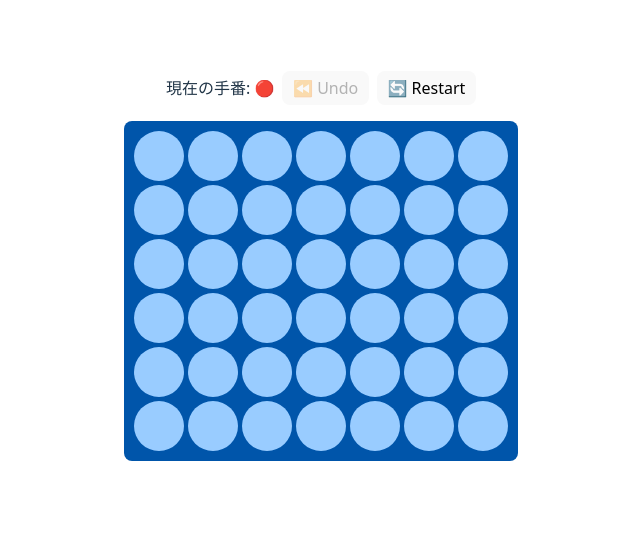
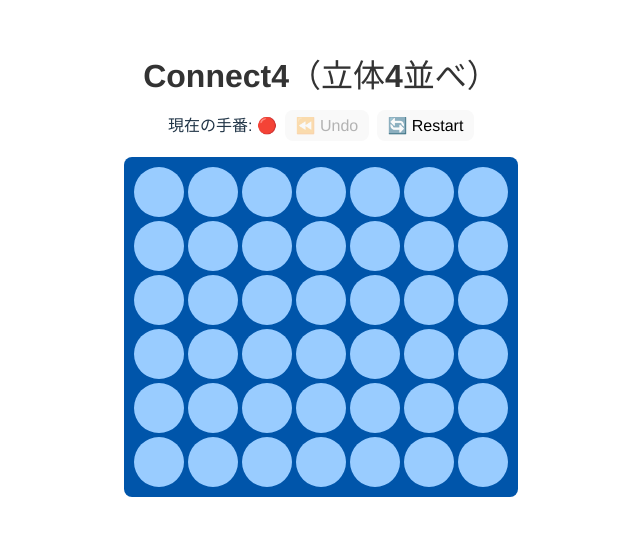
Before and after one commit to tako-chan0511/Connect4, a Vue app: page / in a window 1280 px wide. Shown: the part 134-670 px from the top of the page, without its empty margins (319-959 px from the left). Built offline with nearby package versions, Linux system fonts and the light colour scheme.

Commit message:
下にためる

```diff
--- a/src/App.vue
+++ b/src/App.vue
@@ -1,7 +1,29 @@
 <template>
-  <Connect4Board />
+  <div id="app">
+    <!-- タイトル表示 -->
+    <header class="app-header">
+      <h1>Connect4（立体4並べ）</h1>
+    </header>
+
+    <!-- Connect4 ボードコンポーネント -->
+    <Connect4Board />
+  </div>
 </template>
 
 <script setup lang="ts">
 import Connect4Board from './components/Connect4Board.vue';
 </script>
+
+<style>
+#app {
+  font-family: Avenir, Helvetica, Arial, sans-serif;
+  text-align: center;
+  margin-top: 20px;
+}
+
+.app-header h1 {
+  margin: 0 0 1rem;
+  font-size: 2rem;
+  color: #333;
+}
+</style>
--- a/src/components/Connect4Board.vue
+++ b/src/components/Connect4Board.vue
@@ -16,6 +16,7 @@
         :key="col"
         @click="dropDisc(col)"
       >
+        <!-- rows は ROWS-1 から 0 の降順 -->
         <Cell
           v-for="row in rows"
           :key="row"
@@ -45,15 +46,18 @@ type CellValue = 'R' | 'Y' | null;
 
 const COLUMNS = 7;
 const ROWS    = 6;
-const cols    = Array.from({ length: COLUMNS }, (_, i) => i);
-const rows    = Array.from({ length: ROWS    }, (_, i) => i);
 
-// 盤面＋手番＋勝者
-const board       = ref<CellValue[][]>( Array.from({ length: ROWS }, () => Array(COLUMNS).fill(null)) );
+// 列は 0..COLUMNS-1
+const cols = Array.from({ length: COLUMNS }, (_, i) => i);
+// 行は ROWS-1..0 の降順
+const rows = Array.from({ length: ROWS }, (_, i) => ROWS - 1 - i);
+
+const board       = ref<CellValue[][]>(
+  Array.from({ length: ROWS }, () => Array(COLUMNS).fill(null))
+);
 const currentDisc = ref<CellValue>('R');
-const winner      = ref<CellValue|'Draw'|null>(null);
+const winner      = ref<CellValue | 'Draw' | null>(null);
 
-// 「盤面と手番」を丸ごと保存する履歴
 interface Snapshot {
   board: CellValue[][];
   turn: CellValue;
@@ -65,7 +69,7 @@ function cloneBoard(b: CellValue[][]): CellValue[][] {
   return b.map(row => [...row]);
 }
 
-// 今の状態を履歴にプッシュ
+// 履歴追加
 function pushHistory() {
   history.value.push({
     board: cloneBoard(board.value),
@@ -73,7 +77,7 @@ function pushHistory() {
   });
 }
 
-// リセット（初期化）
+// 初期化
 function reset() {
   board.value = Array.from({ length: ROWS }, () => Array(COLUMNS).fill(null));
   currentDisc.value = 'R';
@@ -86,28 +90,24 @@ reset();
 // Undo
 function undo() {
   if (history.value.length <= 1) return;
-  history.value.pop(); // 直前状態を消す
+  history.value.pop();
   const snap = history.value[history.value.length - 1];
   board.value = cloneBoard(snap.board);
   currentDisc.value = snap.turn;
   winner.value = null;
 }
 
-// 実際に一手を打つ
+// 一手を打つ
 function doMove(color: CellValue, col: number): boolean {
-  // 空きマスに落とす
   for (let r = ROWS - 1; r >= 0; r--) {
     if (board.value[r][col] === null) {
       pushHistory();
       board.value[r][col] = color;
-
-      // 勝敗判定
       if (hasWon(board.value, color)) {
         winner.value = color;
       } else if (validColumns(board.value).length === 0) {
         winner.value = 'Draw';
       } else {
-        // 手番交代
         currentDisc.value = color === 'R' ? 'Y' : 'R';
       }
       return true;
@@ -122,7 +122,7 @@ function dropDisc(col: number) {
   doMove('R', col);
 }
 
-// CPU の手番
+// CPUの手
 watch(currentDisc, async disc => {
   if (disc === 'Y' && !winner.value) {
     await nextTick();
@@ -131,7 +131,7 @@ watch(currentDisc, async disc => {
   }
 });
 
-// 有効な列
+// 空き列のリスト
 function validColumns(b: CellValue[][]): number[] {
   const out: number[] = [];
   for (let c = 0; c < COLUMNS; c++) {
@@ -140,7 +140,7 @@ function validColumns(b: CellValue[][]): number[] {
   return out;
 }
 
-// ４連判定
+// 4連判定
 function hasWon(b: CellValue[][], v: CellValue): boolean {
   if (!v) return false;
   const dirs = [
@@ -158,7 +158,7 @@ function hasWon(b: CellValue[][], v: CellValue): boolean {
         ) {
           cnt++;
           if (cnt === 4) return true;
-          ny += dy; nx += dx;
+          nx += dx; ny += dy;
         }
       }
     }
@@ -166,7 +166,7 @@ function hasWon(b: CellValue[][], v: CellValue): boolean {
   return false;
 }
 
-// ミニマックス（詳細は省略）
+// —— ミニマックス & 簡易評価関数 ——
 function scorePosition(_b: CellValue[][], _ai: CellValue): number { return 0; }
 function minimax(
   b: CellValue[][],
@@ -186,7 +186,6 @@ function minimax(
     if (hasWon(b, ai === 'R' ? 'Y' : 'R')) return -Infinity;
     return scorePosition(b, ai);
   }
-
   if (maximizing) {
     let value = -Infinity;
     for (const col of validColumns(b)) {
@@ -214,7 +213,6 @@ function minimax(
     return value;
   }
 }
-
 function computeBestMove(
   b: CellValue[][],
   ai: CellValue,
@@ -252,24 +250,24 @@ function computeBestMove(
 }
 .column {
   display: flex;
+  /* ★ 下にたまる要 */
   flex-direction: column-reverse;
   cursor: pointer;
-  margin: 0;
 }
 .overlay {
   position: absolute;
   top: 0; left: 0; right: 0; bottom: 0;
   background: rgba(0, 0, 0, 0.5);
-  display: flex; align-items: center; justify-content: center;
+  display:flex; align-items:center; justify-content:center;
 }
 .message {
-  font-size: 2em;
-  color: white;
-  margin-bottom: 0.5em;
+  font-size:2em;
+  color:white;
+  margin-bottom:0.5em;
 }
 button {
-  margin-left: 0.5em;
-  padding: 0.3em 0.6em;
+  margin-left:0.5em;
+  padding:0.3em 0.6em;
 }
 .red { color: red; }
 .yellow { color: gold; }
```
